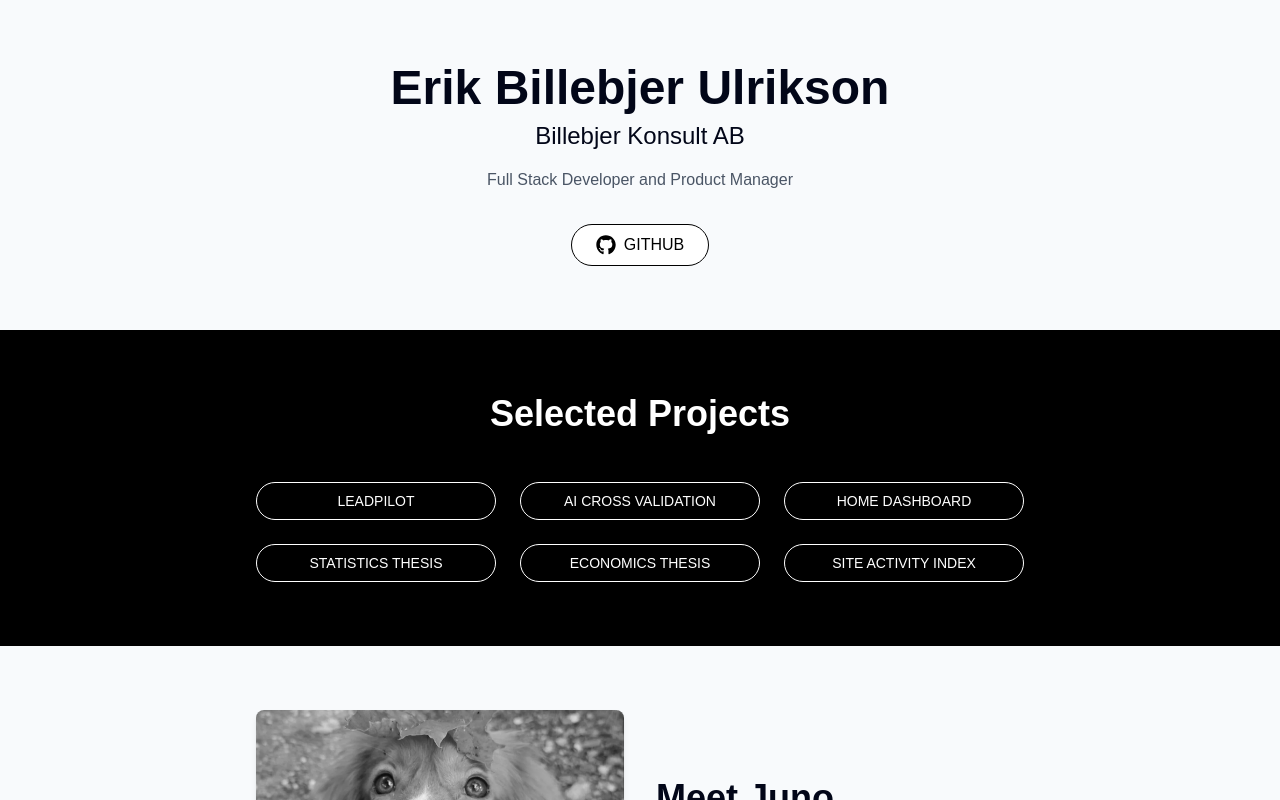
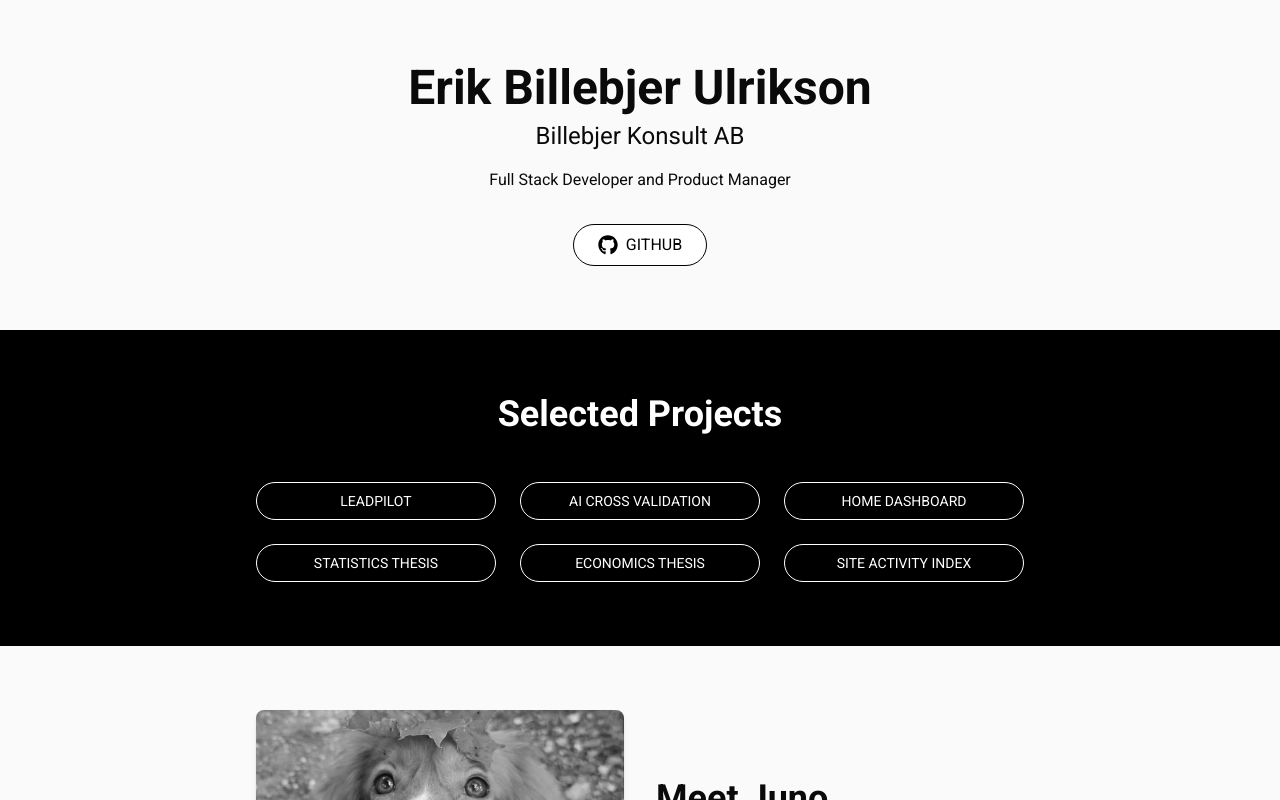
Before and after one commit to ulrikson/billebjer-se, a Next.js app: page / in a window 1280 px wide. Shown: the top 800 px of the page. Built offline with nearby package versions, Linux system fonts and the light colour scheme.

Commit message:
changing font

```diff
--- a/app/globals.css
+++ b/app/globals.css
@@ -1,26 +1,25 @@
 @import "tailwindcss";
 
 :root {
-  --background: theme('colors.slate.50');
-  --foreground: theme('colors.slate.950');
+  --background: theme("colors.neutral.50");
+  --foreground: theme("colors.neutral.950");
 }
 
 @theme inline {
   --color-background: var(--background);
   --color-foreground: var(--foreground);
-  --font-sans: var(--font-geist-sans);
+  --font-sans: var(--font-roboto);
   --font-mono: var(--font-geist-mono);
 }
 
 @media (prefers-color-scheme: dark) {
   :root {
-    --background: theme('colors.slate.950');
-    --foreground: theme('colors.slate.50');
+    --background: theme("colors.neutral.950");
+    --foreground: theme("colors.neutral.50");
   }
 }
 
 body {
   background: var(--background);
   color: var(--foreground);
-  font-family: Arial, Helvetica, sans-serif;
 }
--- a/app/layout.tsx
+++ b/app/layout.tsx
@@ -1,7 +1,14 @@
 import type { Metadata } from "next";
-import { Geist, Geist_Mono } from "next/font/google";
+import { Roboto } from "next/font/google";
 import "./globals.css";
 import Footer from "@/components/Footer";
+
+const roboto = Roboto({
+  weight: ["400", "700"],
+  subsets: ["latin"],
+  variable: "--font-roboto",
+  display: "swap",
+});
 
 export const metadata: Metadata = {
   title: "Erik Billebjer Ulrikson",
@@ -14,7 +21,7 @@ export default function RootLayout({
   children: React.ReactNode;
 }>) {
   return (
-    <html lang="en">
+    <html lang="en" className={roboto.variable}>
       <body className="antialiased">
         {children}
         <Footer />
--- a/components/Hero.tsx
+++ b/components/Hero.tsx
@@ -6,9 +6,7 @@ const Hero = () => {
     <section className="text-center py-16">
       <h1 className="text-5xl font-bold">Erik Billebjer Ulrikson</h1>
       <h2 className="text-2xl mt-2">Billebjer Konsult AB</h2>
-      <p className="mt-4 text-gray-600">
-        Full Stack Developer and Product Manager
-      </p>
+      <p className="mt-4">Full Stack Developer and Product Manager</p>
       <a
         href="https://github.com/ebillebjer"
         target="_blank"
--- a/components/JunoSection.tsx
+++ b/components/JunoSection.tsx
@@ -17,7 +17,7 @@ const JunoSection = () => {
         </div>
         <div className="md:w-1/2 text-center md:text-left">
           <h2 className="text-4xl font-bold mb-4">Meet Juno</h2>
-          <p className="text-lg text-gray-600 mb-6">
+          <p className="text-lg mb-6">
             My Nova Scotia Duck Tolling Retriever.
           </p>
           {/* Replace with actual contact link or functionality */}
```
